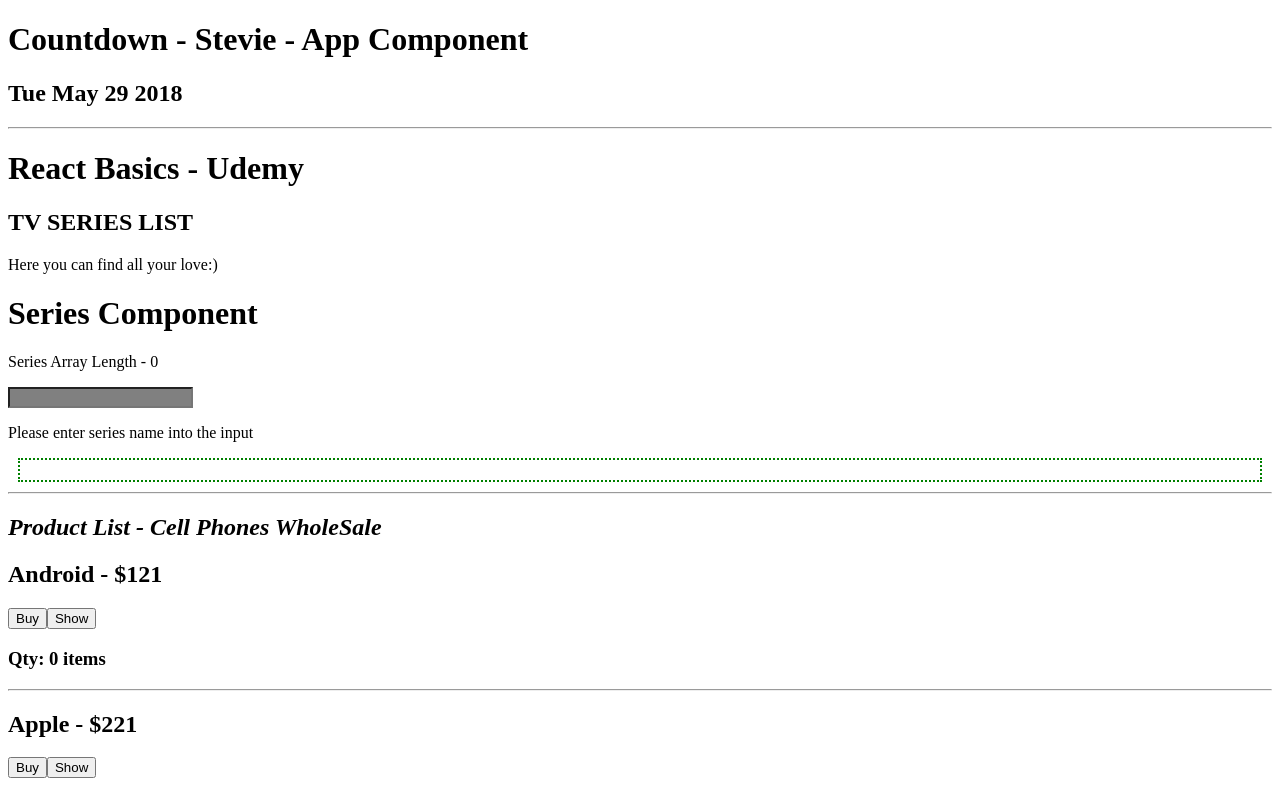
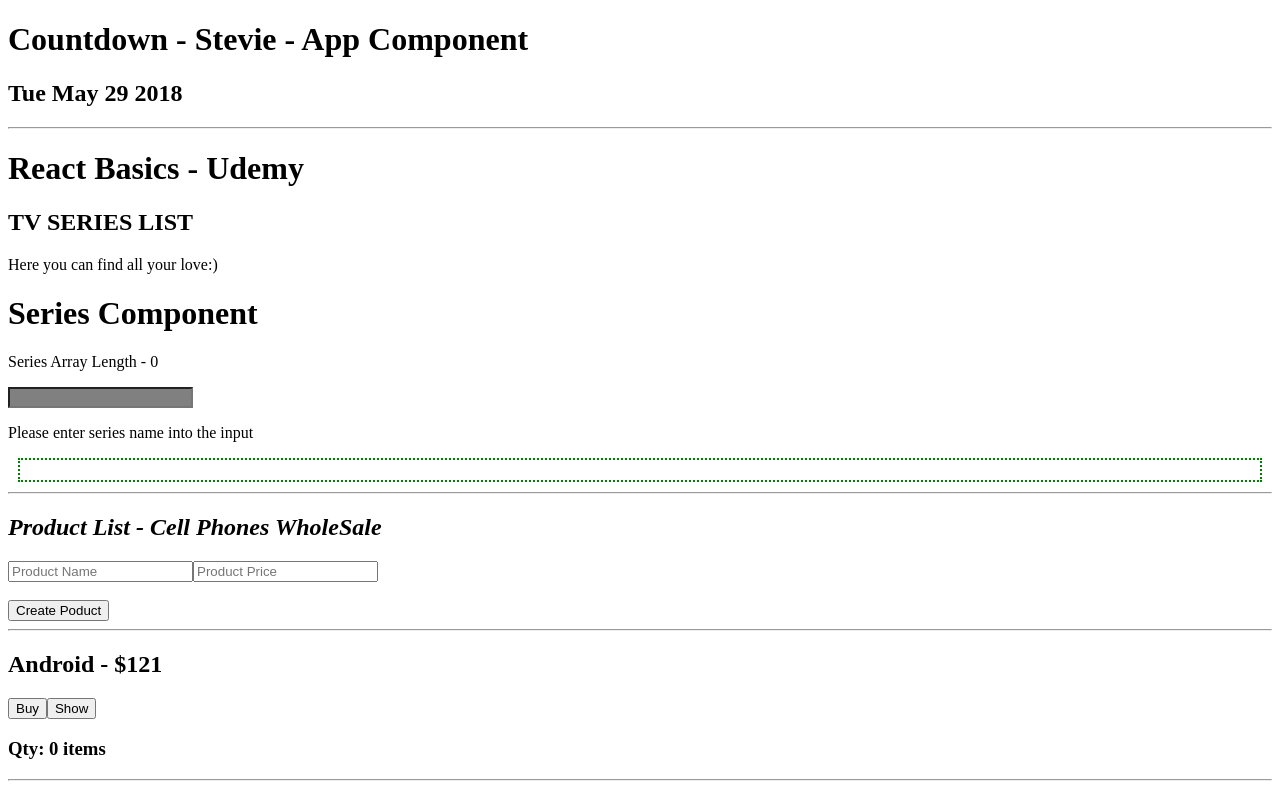
Before and after one commit to StevieIsmagic/udemy, a React (Create React App) app in the folder DavidKatz/countdownchamp/: page / in a window 1280 px wide. Shown: the top 799 px of the page. Built offline with nearby package versions, Linux system fonts and the light colour scheme.

Commit message:
form onsubmit f(x)

```diff
--- a/DavidKatz/countdownchamp/src/Practice.js
+++ b/DavidKatz/countdownchamp/src/Practice.js
@@ -46,6 +46,38 @@ class Total extends Component {
   }
 };
 
+class ProductForm extends Component {
+  constructor() {
+    super();
+    this.submit = this.submit.bind(this);
+  }
+
+  submit(e) {
+    e.preventDefault();
+
+    let product = {
+      name: this.refs.name.value,
+      price: parseInt(this.refs.price.value, 10)
+    }
+
+    this.props.handleCreate(product);
+
+    this.refs.name.value = "";
+    this.refs.price.value = "";
+  }
+  render() {
+    return (
+      <form onSubmit={this.submit}>
+        <input type='text' placeholder='Product Name' ref='name'/>
+        <input type='text' placeholder='Product Price' ref='price' />
+        <br/><br/>
+        <button> Create Poduct </button>
+        <hr/>
+      </form>
+    )
+  }
+}
+
 class ProductList extends Component {
   constructor(props) {
     super(props);
@@ -60,6 +92,11 @@ class ProductList extends Component {
       }
     this.calculateTotal = this.calculateTotal.bind(this);
     this.showProduct = this.showProduct.bind(this);
+    this.createProduct = this.createProduct.bind(this);
+  }
+
+  createProduct(product) {
+    this.setState({ productList: this.state.productList.concat(product) })
   }
 
   calculateTotal(price) {
@@ -87,7 +124,7 @@ class ProductList extends Component {
     return (
       <div>
         <h2><em>Product List - Cell Phones WholeSale</em></h2>
-
+        <ProductForm handleCreate={this.createProduct}/>
         {products}
         <Total total={this.state.total}/>
       </div>
```
